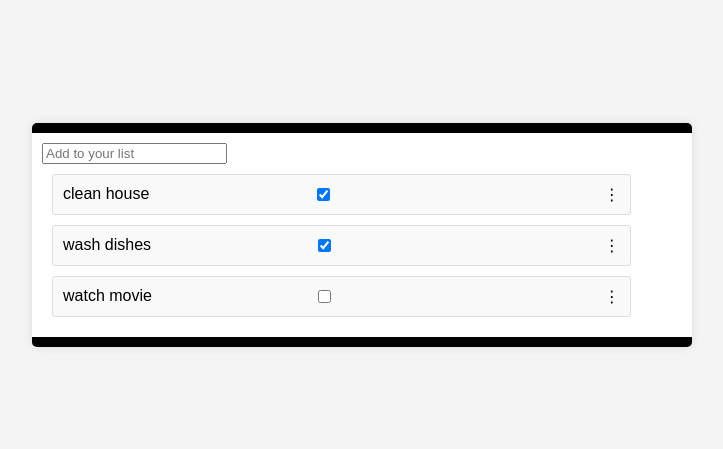
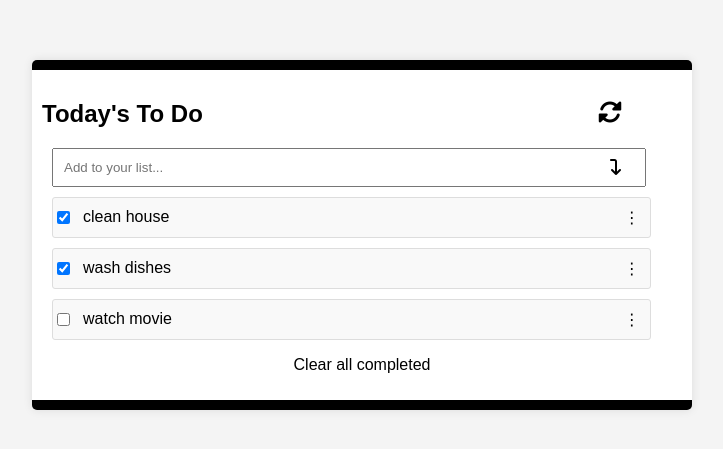
Before and after one commit to mbatha-17/To-do-list, a website built with webpack: page src/index.html in a window 1280 px wide. Shown: the part 165-614 px from the top of the page, without its empty margins (278-1001 px from the left). Built offline with nearby package versions, Linux system fonts and the light colour scheme.

Commit message:
Added icon

```diff
--- a/src/index.html
+++ b/src/index.html
@@ -4,11 +4,17 @@
     <meta charset="UTF-8">
     <meta name="viewport" content="width=device-width, initial-scale=1.0">
     <title>To Do List</title>
+    <link rel="stylesheet" href="https://cdnjs.cloudflare.com/ajax/libs/font-awesome/6.0.0-beta3/css/all.min.css">
 </head>
 <body>
     <div id="list">
-        <input type="text" id="new-task-input" placeholder="Add to your list" />
+        <h2>Today's To Do <i class="fa-solid fa-rotate"></i></h2>
+        <div class="placeholder">
+          <input type="text" id="new-task-input" placeholder="Add to your list..."  />
+          <i class="fa-solid fa-arrow-turn-down"></i>
+        </div>
         <ul id="todo-list"></ul>
+        <p>Clear all completed</p>
     </div>
 </body>
 </html>
--- a/src/style.css
+++ b/src/style.css
@@ -25,22 +25,64 @@ body {
     margin: 0;
   }
 
+  li .checkbox {
+    margin-right: 10px;
+    position: absolute;
+    left: 0;
+  }
+
   li {
     background: #f9f9f9;
     margin: 10px;
     padding: 10px;
+    padding-left: 30px;
     width: 87%;
     border: 1px solid #ddd;
     border-radius: 3px;
     display: flex;
     justify-content: space-between;
-  }
-
-  li .checkbox {
-    margin-right: 100px;
+    position: relative;
   }
 
   li .ellipsis-icon {
     cursor: pointer;
     margin-left: 10px;
   }
+
+  p {
+    text-align: center;
+  }
+
+  h2 {
+    display: flex;
+    justify-content: space-between;
+    padding-right: 60px;
+  }
+
+  #new-task-input {
+    list-style: italic;
+    padding: 10px;
+    margin-left: 10px;
+    width: 89%;
+  }
+
+  .placeholder {
+    position: relative;
+    display: inline-block;
+    display: flex;
+    justify-content: space-between;
+
+  }
+
+  .placeholder input {
+    width: 80%;
+    padding-left: 30px;
+  }
+ .placeholder i {
+    position: absolute;
+    right: 60px;
+    top: 50%;
+    transform: translateY(-50%);
+    color: black;
+
+}
```
